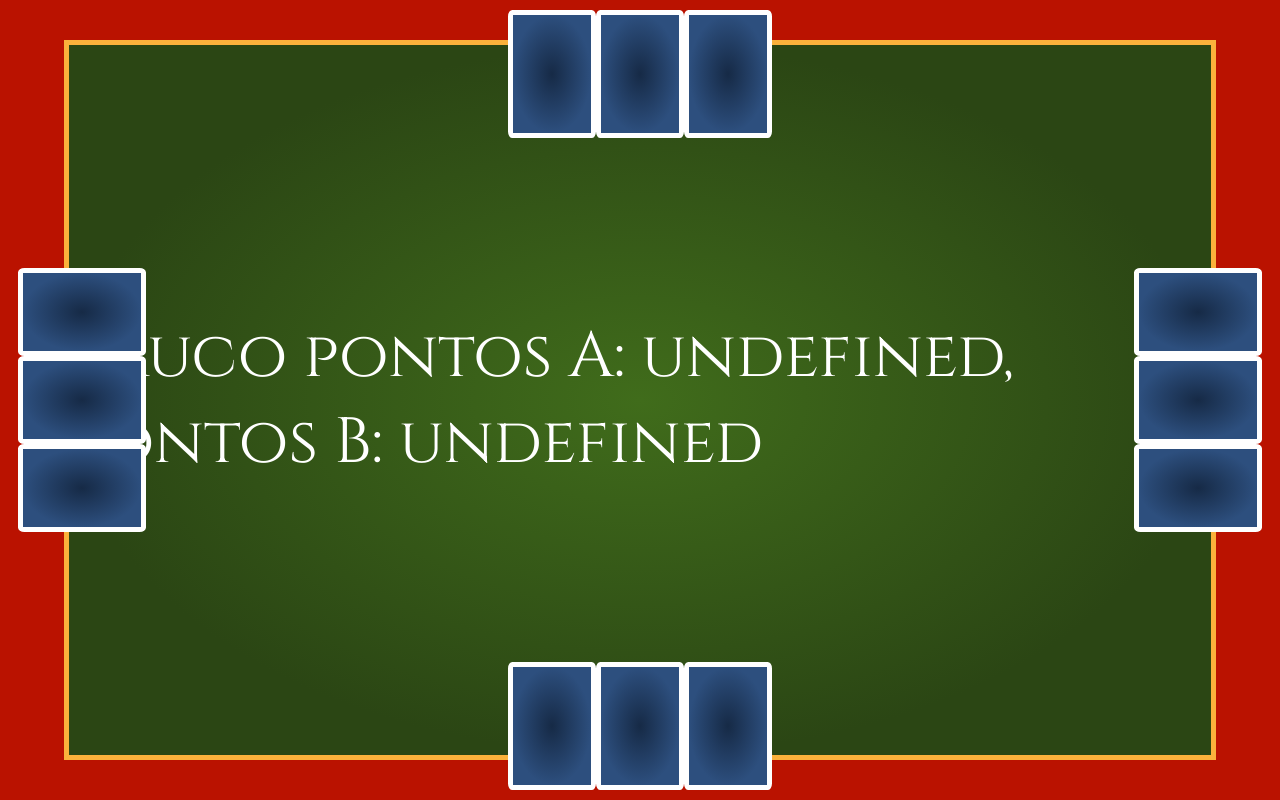
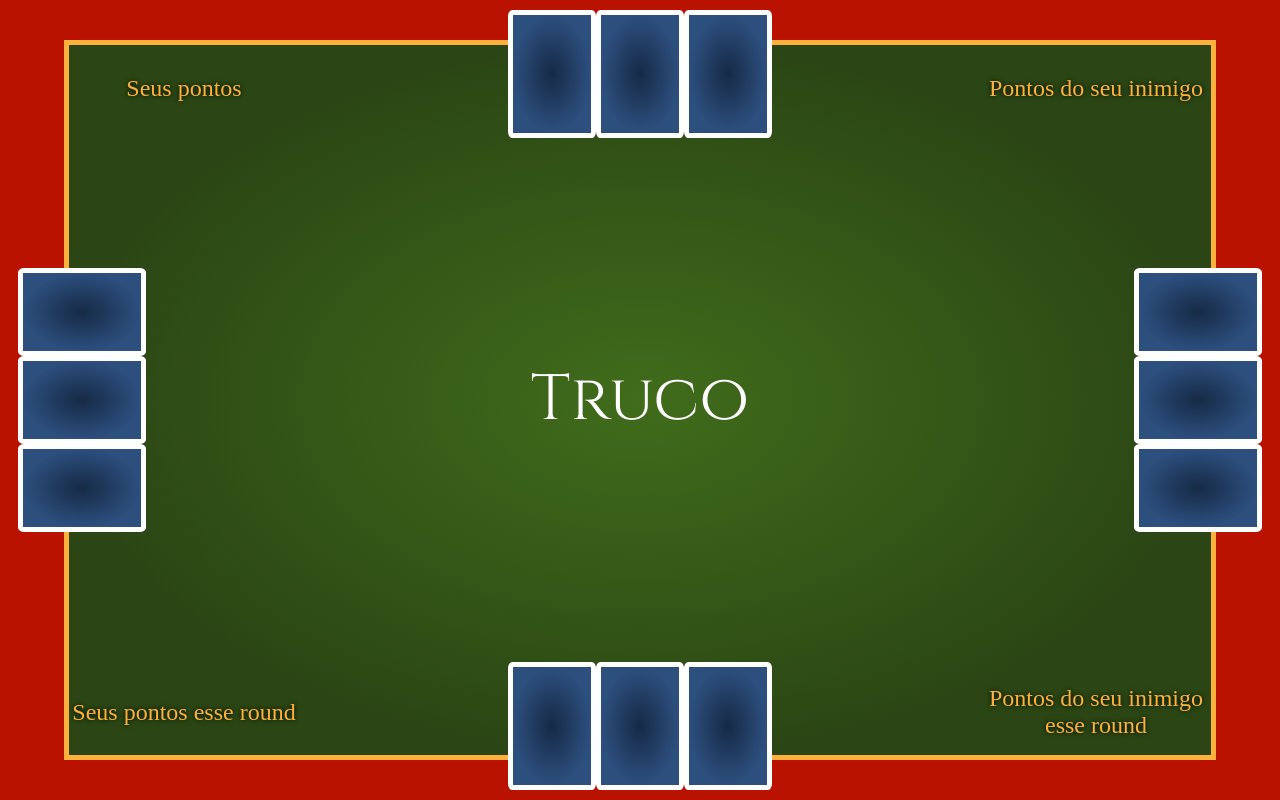
Before and after one commit to BomDia12/Trabalho-de-MP, a React (Create React App) app in the folder front-end/: page /game/1/1 in a window 1280 px wide. Built offline with nearby package versions, Linux system fonts and the light colour scheme; no server answers.

Commit message:
✨ Mostrando pontos
agora voce consegue ver os seus pontos!

```diff
--- a/front-end/src/pages/Game/index.js
+++ b/front-end/src/pages/Game/index.js
@@ -1,10 +1,14 @@
 import {
   BottomPlayer,
   Container,
+  YourPoints,
   LeftPlayer,
   RightPlayer,
+  EnemyPoints,
   Table,
   TopPlayer,
+  YourRound,
+  EnemyRound
 } from "./styles";
 import CardBack from "../../components/GameCardBack";
 import { useParams } from "react-router";
@@ -13,14 +17,16 @@ import { useState, useEffect } from 'react'
 
 const Game = () => {
 
-  const [ round, setRound ] = useState([]);
+  const [ round, setRound ] = useState({});
+  const [game, setGame] = useState({})
 
   const { player, game_id } = useParams()
 
   const getRound = async () => {
     const response = await api.get(`/games/${game_id}`)
 
-    setRound(response.data.rounds.filter(round => !round.ended))
+    setGame(response.data)
+    setRound(response.data.rounds.filter(round => !round.ended)[0])
 
   }
 
@@ -28,20 +34,38 @@ const Game = () => {
     getRound();
   }, []);
 
-  const showRound = (round) => {
-    let pointsA, pointsB;
-
-    for (let i = 0; i < round.length; i ++){
-      pointsA = round[i].points_a
-      pointsB = round[i].points_b
-    }
-
-    return `pontos A: ${pointsA}, pontos B: ${pointsB}`
-  }
-
   return (
     <Container>
-      <Table>Truco {showRound(round)}</Table>
+      <Table>Truco</Table>
+
+        <YourPoints>
+            <span>Seus pontos</span>
+            {game &&
+                +player % 2 == 0 ? game.point_a : game.point_b
+            }
+        </YourPoints>
+
+        <EnemyPoints>
+            <span>Pontos do seu inimigo</span>
+            {game &&
+                +player % 2 == 0 ? game.point_b : game.point_a
+            }
+        </EnemyPoints>
+
+        <YourRound>
+            <span>Seus pontos esse round</span>
+            {round &&
+                +player % 2 == 0 ? round.points_a : round.points_b
+            }
+        </YourRound>
+
+        <EnemyRound>
+            <span>Pontos do seu inimigo esse round</span>
+            {round &&
+                +player % 2 == 0 ? round.points_b : round.points_a
+            }
+        </EnemyRound>
+
       <TopPlayer>
         <CardBack />
         <CardBack />
--- a/front-end/src/pages/Game/styles.js
+++ b/front-end/src/pages/Game/styles.js
@@ -56,3 +56,37 @@ export const LeftPlayer = styled.div`
   display: flex;
   transform: rotate(90deg);
 `;
+
+const PointShow = styled.div`
+    position: absolute;
+    height: 6rem;
+    width: 15rem;
+    display: flex;
+    justify-content: center;
+    align-items: center;
+    font-size: 1.5rem;
+    color: #fbb13c;
+    text-shadow: 0 0 5px #000;
+    flex-direction: column;
+    text-align: center;
+`;
+
+export const YourPoints = styled(PointShow)`
+    left: 5vw;
+    top: 5vh;
+`;
+
+export const EnemyPoints = styled(PointShow)`
+    right: 5vw;
+    top: 5vh;
+`;
+
+export const YourRound = styled(PointShow)`
+    left: 5vw;
+    bottom: 5vh;
+`;
+
+export const EnemyRound = styled(PointShow)`
+    right: 5vw;
+    bottom: 5vh;
+`;
--- a/front-end/src/services/api.js
+++ b/front-end/src/services/api.js
@@ -1,5 +1,5 @@
 import axios from "axios";
 
 export const api = axios.create({
-    baseURL: 'http://localhost:3333/'
+    baseURL: 'http://localhost:3000/'
 })
```
